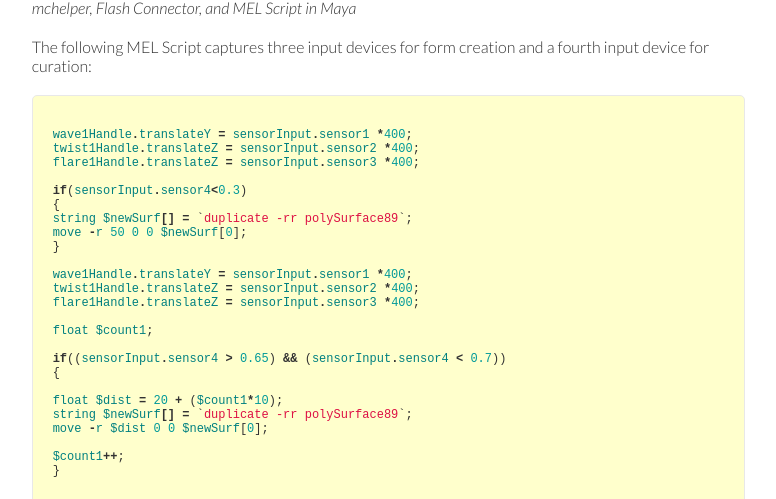
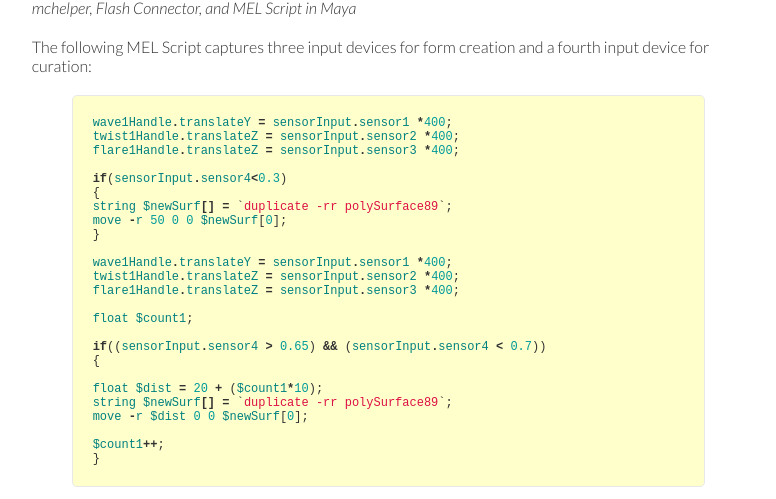
Before and after one commit to andrewkingme/andrewkingme.github.io, a Jekyll site: the page built from _work/Maya-and-a-MAKE-Controller.md, in a window 1280 px wide. Shown: the part 1333-1832 px from the top of the page, without its empty margins (425-1201 px from the left). Built offline with Jekyll 4.4.1, drawn with Linux system fonts in a browser that asks for light colours; grey boxes are pictures that could not be loaded.

Commit message:
Update style.scss

```diff
--- a/assets/css/style.scss
+++ b/assets/css/style.scss
@@ -118,15 +118,15 @@ header {
 /* Code */
 
 .highlight {
-  margin-left: 0px;
-  margin-right: 0px;
-  margin-top: 0px;
-  margin-bottom: 20px;
   border: 1px solid $color-2;
   border-radius: 5px;
   background: $color-5;
   padding: 20px;
   overflow-x: auto;
+}
+
+pre {
+  margin: 0px;
 }
 
 /* Lightbox */
```
